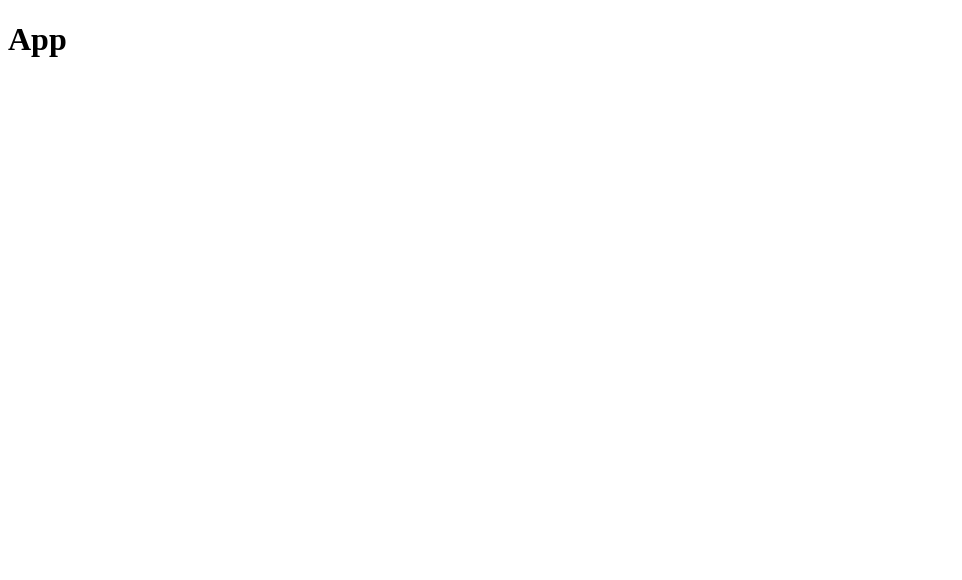
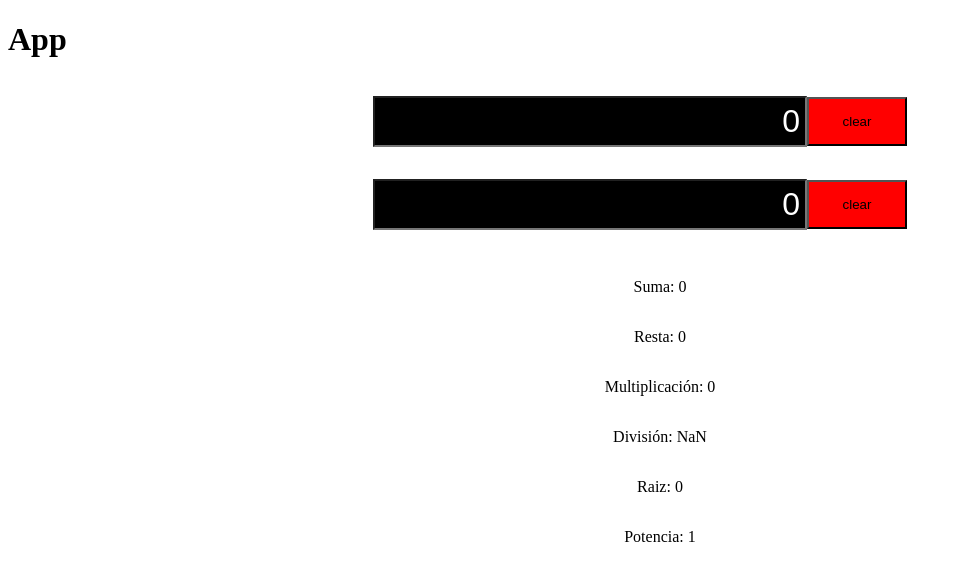
Before and after one commit to julioale21/rooftop-custom-calculator, a React (Vite) app: page / in a window 1280 px wide. Shown: the top 580 px of the page, without its empty margins (0-962 px from the left). Built offline with nearby package versions, Linux system fonts and the light colour scheme.

Commit message:
chore: added custom component to app

```diff
--- a/src/App.tsx
+++ b/src/App.tsx
@@ -1,9 +1,11 @@
 import React from "react";
+import Calculator from "./components/Calculator";
 
 function App() {
   return (
     <div>
       <h1>App</h1>
+      <Calculator />
     </div>
   );
 }
```
